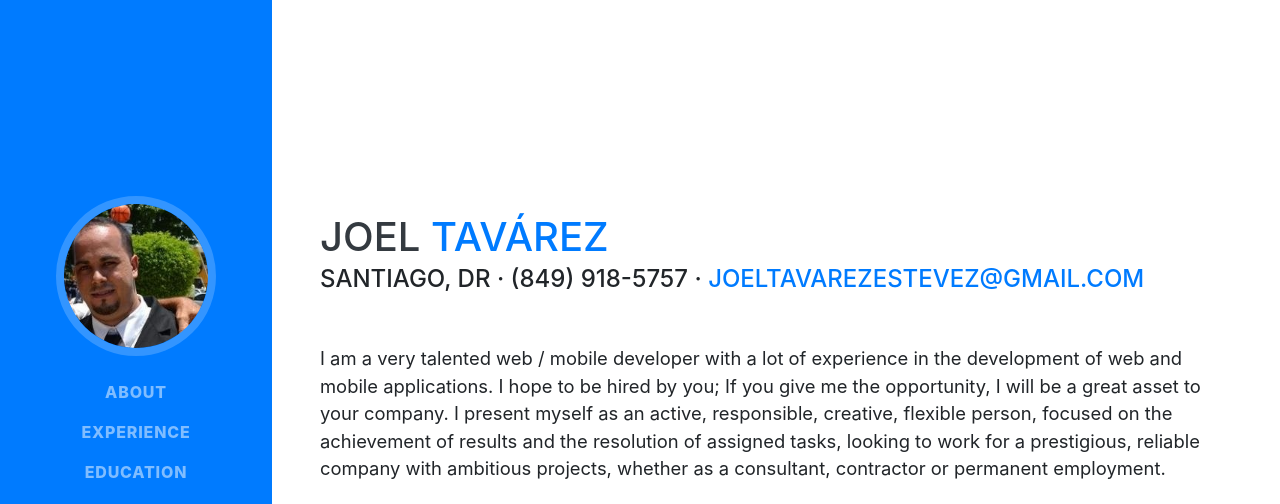
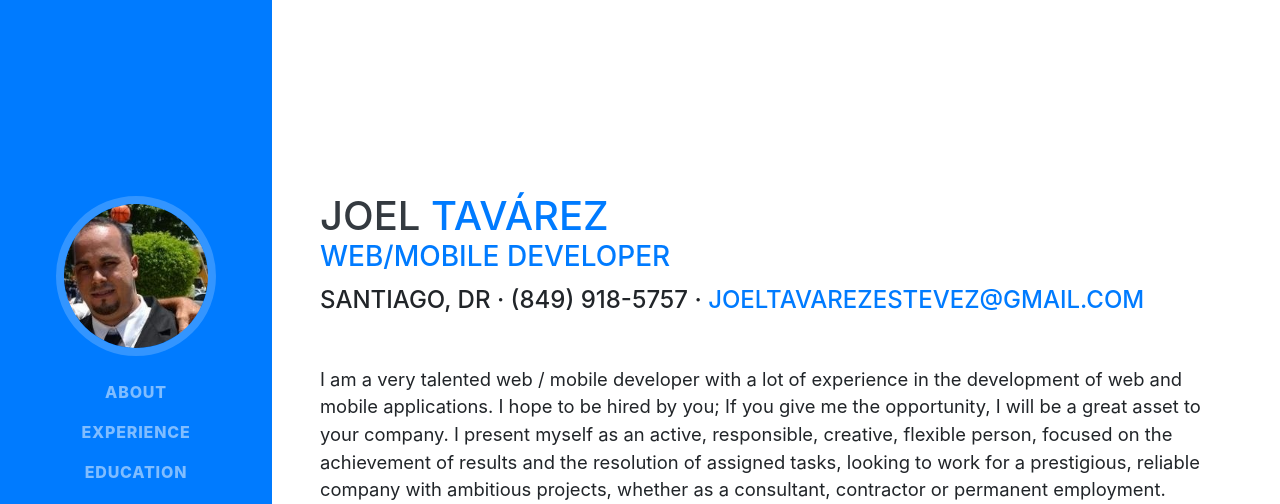
Before and after one commit to joeltavarezestevez/joeltavarezestevez.github.io, a website with bundled scripts: page index.html in a window 1280 px wide. Shown: the top 504 px of the page. Built offline with nearby package versions, Linux system fonts and the light colour scheme; a web font is replaced by a local one.

Commit message:
Portfolio Updated

```diff
--- a/index.html
+++ b/index.html
@@ -66,6 +66,7 @@
         <h1 class="mb-0">Joel
           <span class="text-primary">Tav&aacute;rez</span>
         </h1>
+        <h3 class="text-primary">Web/Mobile Developer</h3>
         <div class="subheading mb-5">Santiago, DR · (849) 918-5757 ·
           <a href="mailto:joeltavarezestevez@gmail.com">joeltavarezestevez@gmail.com</a>
         </div>
```
